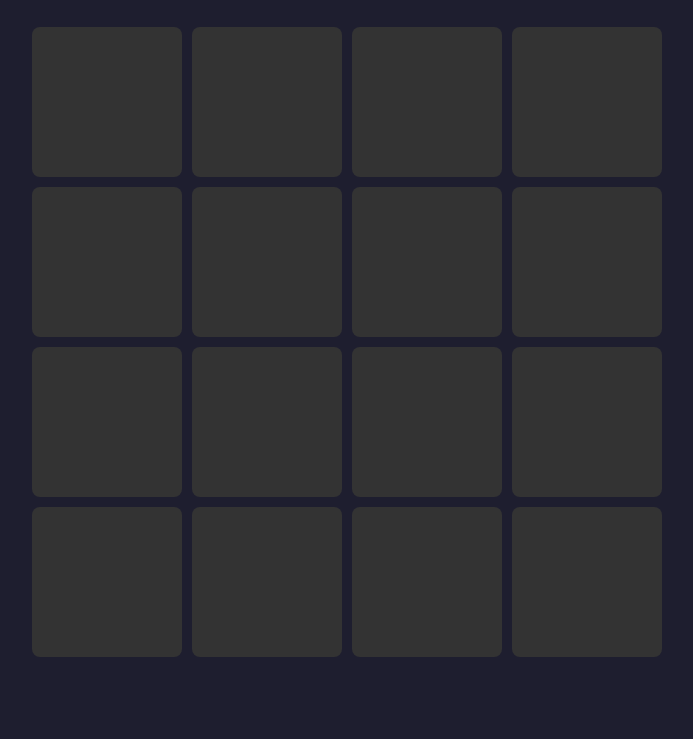
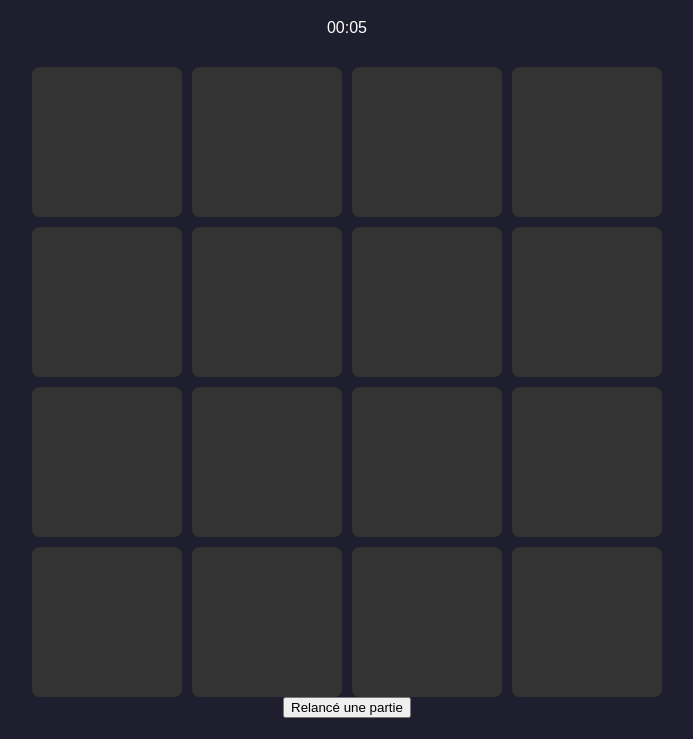
Before and after one commit to SimCLEMENT/Memory, a plain HTML site: page index.html in a window 1280 px wide. Shown: the part 61-800 px from the top of the page, without its empty margins (293-986 px from the left). Drawn offline with Linux system fonts and the light colour scheme.

Commit message:
Fin de la partie javascript

```diff
--- a/index.html
+++ b/index.html
@@ -8,10 +8,12 @@
 </head>
 <body>
     <h1>Memory</h1>
+    <span id="timerDisplay">00:00</span>
+    <span id="result"></span>
 
     <div id="game-board"></div>
+    <button id="reset"></button>
 
-    <div id="result"></div>
 
     <script src="js/script.js"></script>
 </body>
--- a/js/script.js
+++ b/js/script.js
@@ -1,4 +1,7 @@
 const board = document.getElementById("game-board");
+const timerDisplay = document.querySelector('#timerDisplay');
+const result = document.querySelector('#result');
+const reset = document.querySelector('#reset');
 
 let dimension = 150;
 let firstCard = null;
@@ -6,7 +9,11 @@ let secondCard = null;
 let lockBoard = false;
 let moves = 0;
 let matchedCount = 0;
-const imgStart = Math.floor(Math.random() * 100) + 1;
+
+let seconds = 0;
+let timerInterval = null;
+
+let imgStart = Math.floor(Math.random() * 100) + 1;
 
 let images = [];
 for (let i = 0 ; i < 8 ; i++) {
@@ -31,6 +38,8 @@ function checkMatch(card1, card2) {
         firstCard = null;
         secondCard = null;
         lockBoard = false;
+        matchedCount = matchedCount + 2;
+        checkVictory();
     }
 
     else {
@@ -42,6 +51,7 @@ function checkMatch(card1, card2) {
             secondCard = null;
             lockBoard = false;
         }, 800);
+
 
 
     }
@@ -67,8 +77,51 @@ function handleCardClick(card) {
     }
 }
 
+function formatTime(sec) {
+    let min = Math.floor(sec /60);
+    let secondesRestantes = sec % 60;
+
+
+    let minStr = String(min).padStart(2, '0');
+    let secStr = String(secondesRestantes).padStart(2,'0');
+
+    return `${minStr}:${secStr}`;
+}
+
+function startTimer() {
+    timerInterval = setInterval(() => {
+        seconds++;
+        timerDisplay.textContent = formatTime(seconds);
+    }, 1000)
+}
+
+function checkVictory() {
+    if (matchedCount === cards.length) {
+        result.textContent = "Score : " + moves;
+        clearInterval(timerInterval);
+    }
+    else {
+
+        return
+    }
+}
 
 function initGame() {
+    firstCard = null;
+    secondCard = null;
+    lockBoard = false;
+    moves = 0;
+    matchedCount = 0;
+    seconds = 0;
+    clearInterval(timerInterval);
+    timerInterval = null;
+    imgStart = Math.floor(Math.random() * 100) + 1;
+    images = [];
+    for (let i = 0 ; i < 8 ; i++) {
+        images.push(`https://picsum.photos/id/${imgStart + i}/${dimension}/${dimension}`);
+    }
+    cards = [...images, ...images];
+
     shuffle(cards);
     board.innerHTML = "";
 
@@ -83,5 +136,12 @@ function initGame() {
 
         card.addEventListener('click', () => handleCardClick(card));
     });
+    startTimer();
 }
+
+reset.textContent = "Relancé une partie";
+reset.addEventListener('click', () => {
+    initGame();
+});
+
 initGame();
```
